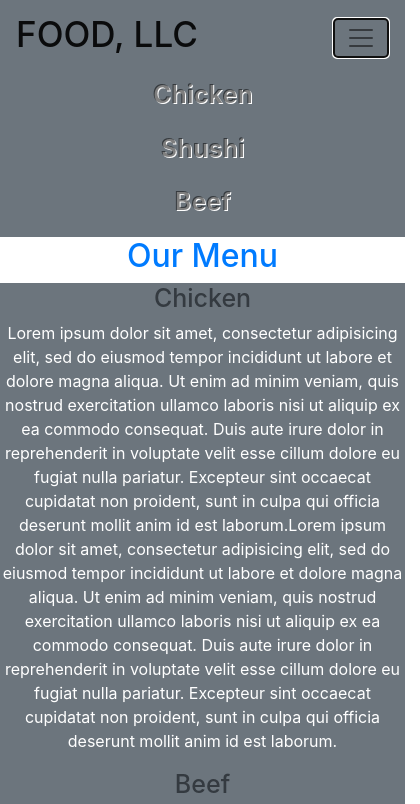
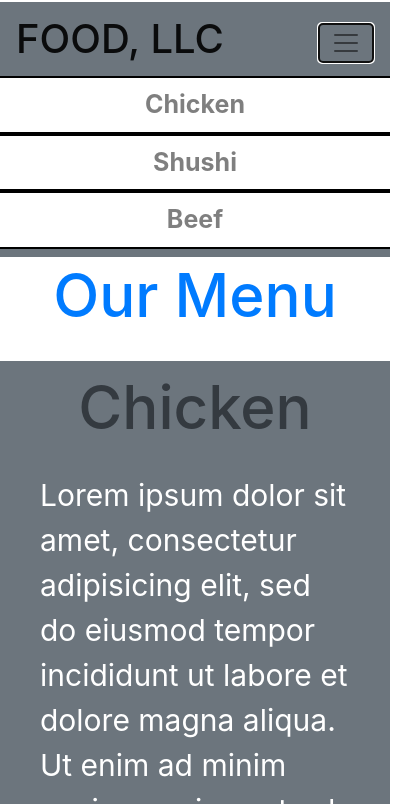
Before and after one commit to Anil-sahu/Mod-3-Assignment, a plain HTML site: page index.html in a window 390 px wide. Both pictures are taken after a click on the button "Toggle navigation". Shown: the top 804 px of the page, 420 px wide, since content can reach past the window. Drawn offline with nearby package versions, Linux system fonts and the light colour scheme; a script that the page names is missing.

Commit message:
Update style.css

```diff
--- a/style.css
+++ b/style.css
@@ -1,52 +1,59 @@
-body{
-text-align: center;
-margin-left: -15px;
-margin-right: -30px;
-background-color:
 
-}
-#menu{
-    border: 2px solid white;
-    width: 100%;
+
+.nav-link{
+    font-size: 25px !important;
+    text-shadow:1px 1px white;
+    font-weight: bold;
+    color: black;
+    margin-right: -16px;
+    margin-left: -16px;
+    background-color: white;
+    border:2px solid black;
     border-left: none;
     border-right: none;
 }
-.nav-link{
-    font-size: 25px;
-     text-shadow:1px 1px white;
-      font-weight: bold;
-      color: black;
-}
-.text-primary{
-    font-size: 50px;
+.nav-link:hover, .nav-link:focus {
+  text-decoration: none;
 }
 
-@media Screen and (min-width: 991px){
-    #menu{
-        display: none;
-    }
+.nav-link.disabled {
+  color: #6c757d;
+  pointer-events: none;
+  cursor: default;
 }
-@media Screen and (max-width: 991px){
- .text-primary{
-    font-size: 200%;
- }
- h2{
-    font-size: 25px;
- }
 
- h1{
-    font-size: 35px;
+.bg-secondary{
+  border:2px solid white;
+  border-left: none;
+  border-right: none;
+}
+.col-xs-12{
+  font-size: 30px;
+  padding: 10px;
+  margin-top: 20px;
+  margin-bottom: 10px;
+  margin-left: -15px;
+  margin-right: -15px;
+
+}.text-white{
+  margin:30px;
+}
+.text-center{
+  font-size:60px;
+}
+.collapes{
+  margin-left: -15px;
+}
+.navbar{
+  margin-right: -15px;
+  margin-left: -15px;
+}
+.row{
+  margin-right: -15px;
+  margin-left: -15px;
+}
+@media (min-width: 991px){
+.navbar-nav{
+  display: none;
 }
 }
-@media (min-width: 767px) and (max-width: 991px)
-{
-    .navbar-toggler{
-     display: none;
-    }
-}
-@media screen and (max-width: 766px)
-{
-    .navbar-toggler{
-     display:inline-block;
-    }
-}
```
